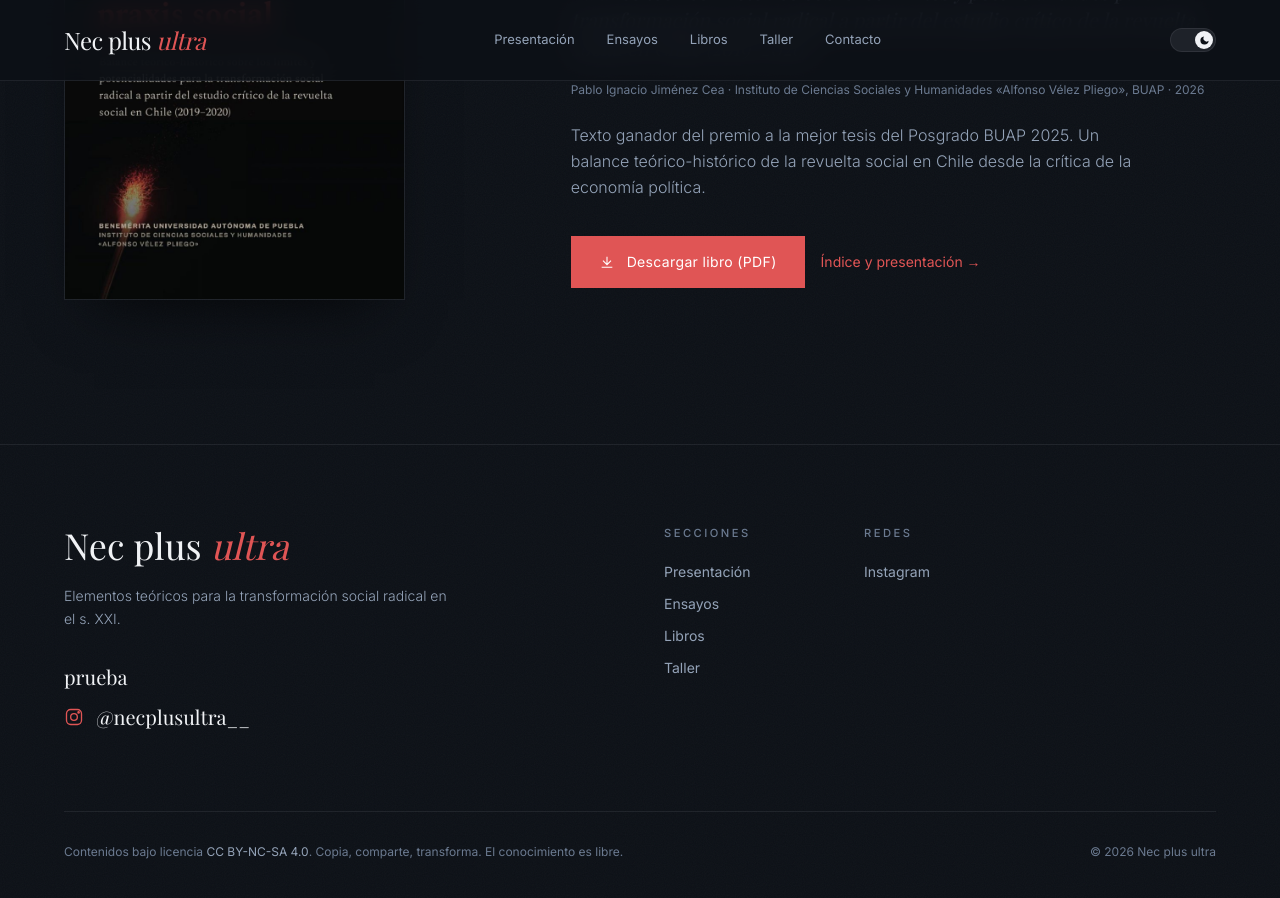
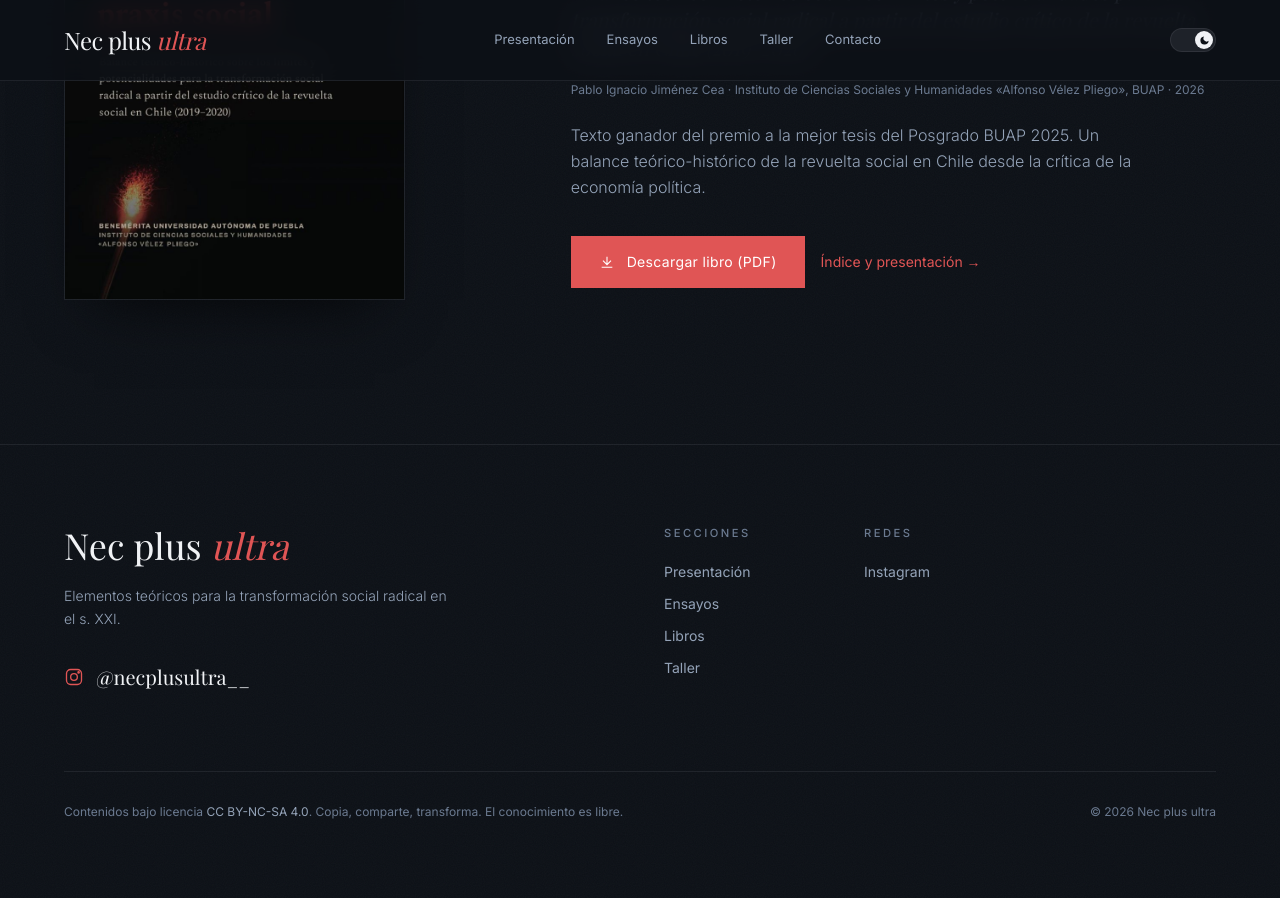
Before and after one commit to necplusultra-blog/necplusultra.github.io, a Jekyll site: the page built from index.html, in a window 1280 px wide and 900 px high, scrolled down 5239 px. Built offline with Jekyll 4.4.1, drawn with Linux system fonts in a browser that asks for light colours; nearby versions of some CDN libraries; some web fonts are replaced; after the commit the page ends 6099 px from its top, so only the background shows below that.

Commit message:
Quitar valor de prueba del correo
Co-Authored-By: Claude Opus 5.5 <noreply@anthropic.com>
Claude-Session: https://claude.ai/code/session_011A6W5zrPZLi7Ca8CUAjw87

```diff
--- a/_data/sitio.yml
+++ b/_data/sitio.yml
@@ -4,7 +4,7 @@ lema: Elementos teóricos para la transformación social radical en el s. XXI
 descripcion: "Nec plus ultra: elementos teóricos para la transformación social
   radical en el s. XXI. Ensayos de Pablo Jiménez Cea sobre la crisis del
   capitalismo, las nuevas derechas y la emancipación social."
-correo: prueba
+correo: ""
 navegacion:
   - texto: Presentación
     enlace: "#manifiesto"
```
